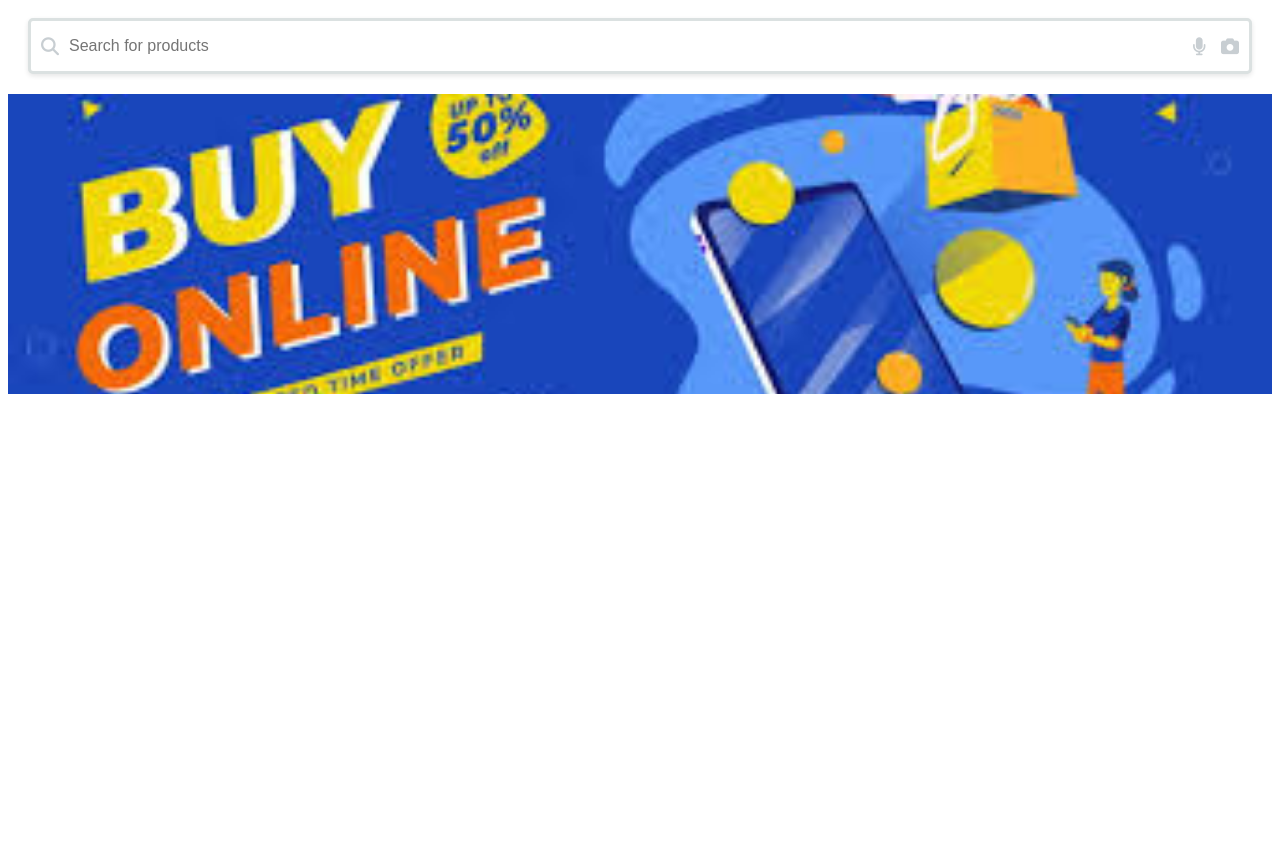
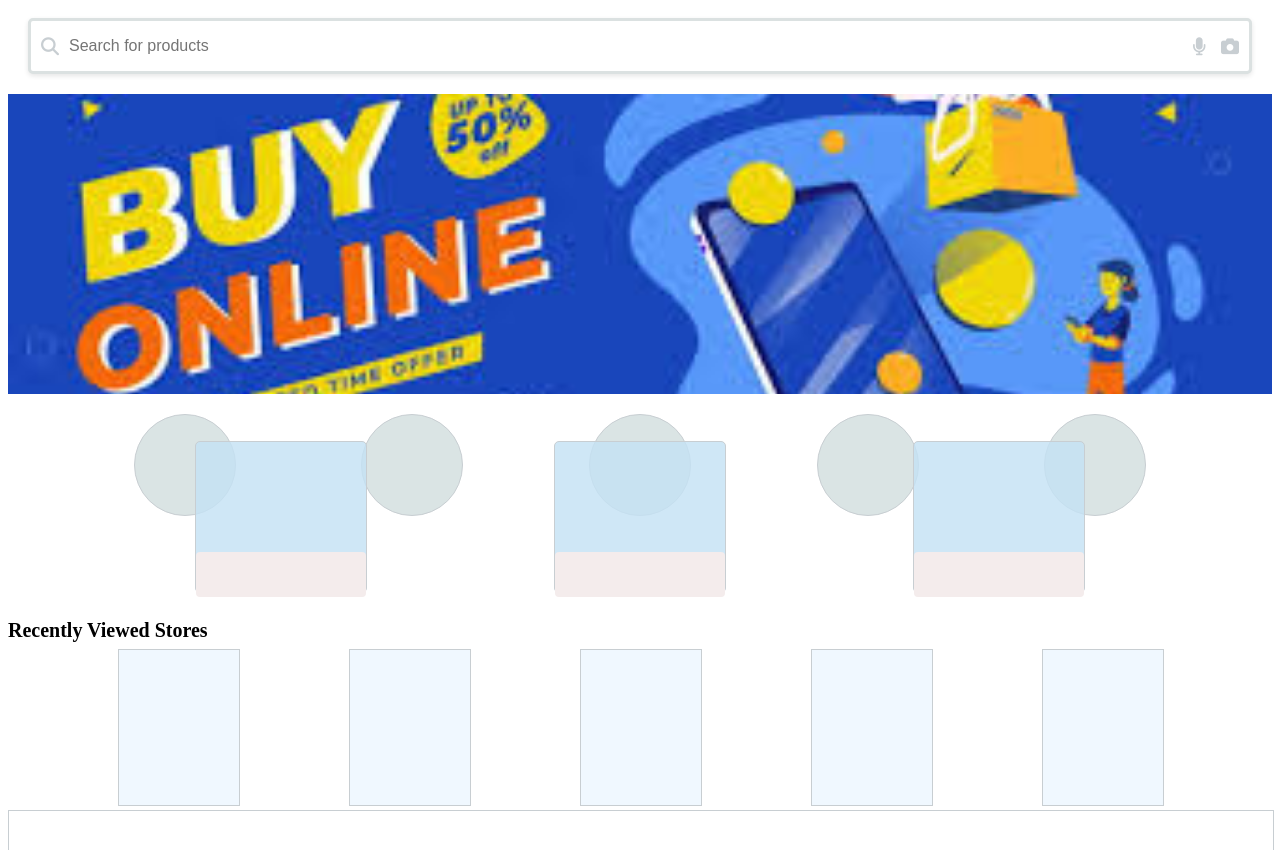
Before and after one commit to CodeWithHafi/FlipKart-Clone, a plain HTML site: page index.html in a window 1280 px wide. Shown: the part 90-940 px from the top of the page. Before the commit the page ends 800 px from the top, so only its background shows below. Drawn offline with Linux system fonts and the light colour scheme.

Commit message:
UI Updated

```diff
--- a/index.html
+++ b/index.html
@@ -49,8 +49,54 @@
 
     </div>
 
+    <!--Notice Sliders Ends-->
 
-    <!--Notice Sliders Ends-->
+    <!--Products-->
+    <div class="">
+        <div class="products">
+            <div class="shorcuts"></div>
+            <div class="shorcuts"></div>
+            <div class="shorcuts"></div>
+            <div class="shorcuts"></div>
+            <div class="shorcuts"></div>
+        </div>
+        <div class="offers">
+            <div class="ads">
+                <div class="ads-title"></div>
+            </div>
+            <div class="ads">
+                <div class="ads-title"></div>
+            </div>
+            <div class="ads">
+                <div class="ads-title"></div>
+            </div>
+        </div>
+    </div>
+
+    <!--Products End-->
+
+    <!--recently viewed-->
+    <h3 style="margin-bottom: 10px;">Recently Viewed Stores</h3>
+    <div class="recently-viewed">
+        <div class="viewed"></div>
+        <div class="viewed"></div>
+        <div class="viewed"></div>
+        <div class="viewed"></div>
+        <div class="viewed"></div>
+
+    </div>
+
+    <!--recently viewed end-->
+
+    <!--footer-->
+    <div class="footer">
+        <div class="footer-content">
+
+
+        </div>
+    </div>
+    <!--footer end-->
+
 
 
 </body>
--- a/styles.css
+++ b/styles.css
@@ -138,44 +138,98 @@ h2 {
     opacity: 1;
 }
 
-/* Mobile First Media Queries */
-@media (max-width: 600px) {
-    .header {
-        flex-direction: column;
-        padding: 10px;
+.products {
+    border-radius: 0%;
+    background-color: rgb(255, 255, 255);
+    display: flex;
+    width: 100%;
+    height: 230px;
+    justify-content: space-evenly;
+
+
 }
 
-    .header-flipkart, .header-grocery {
-        width: 100%;
-        margin: 5px 0;
+.shorcuts {
+    display: flex;
+    background-color: rgb(218, 228, 228);
+    border-radius: 50%;
+    width: 100px;
+    height: 100px;
+    margin-top: 20px;
+    border: 1px #c8ced2 solid;
+
 }
 
-    .search-bar {
-        margin: 10px auto;
-        width: 95%;
+.offers {
+    display: flex;
+    background-color: rgb(255, 255, 255);
+    width: 100%;
+    height: 170px;
+    margin-top: -15%;
+    justify-content: space-evenly;
 }
 
-    .notice-sliders {
-        height: 200px;
+.ads {
+    display: flex;
+    background-color: rgba(196, 226, 244, 0.814);
+    width: 170px;
+    height: 150px;
+    margin-top: 7px;
+    border-radius: 5px;
+    border: 1px #c8ced2 solid;
+
+
+
 }
 
-    h2 {
-        font-size: 18px;
-    }
+.ads-title {
+    display: flex;
+    width: 100%;
+    height: 30%;
+    background-color: rgb(244, 236, 236);
+    margin-top: 110px;
+    border-radius: 4px;
 }
 
-@media (min-width: 601px) and (max-width: 768px) {
-    .header {
-        padding: 10px 3%;
+.recently-viewed {
+    display: flex;
+    background-color: rgb(255, 255, 255);
+    width: 100%;
+    height: 160px;
+    padding: 1px;
+    justify-content: space-evenly;
+    margin-top: -5px;
 }
 
-    .search-bar {
-        margin: 15px auto;
-    }
+ h3 {
+    font-size: 20px;
+    font-weight: 600;
+    margin-top: 15px;
+    white-space: nowrap;
 }
 
-@media (min-width: 769px) {
-    .header {
-        padding: 10px 5%;
+.viewed {
+    display: flex;
+    background-color: aliceblue;
+    width: 120px;
+    height: 155px;
+    margin-top: 1px;
+    border: 1px #c8ced2 solid;
 }
+
+.footer {
+    display: flex;
+    background-color: rgb(238, 237, 237);
+    width: 100%;
+    height: 52px;
+    margin-top: 1px;
+    border: 1px #c8ced2 solid;
+    box-shadow: #0a0c0d;
 }
+
+.footer-content {
+    display: flex;
+    background-color: rgb(255, 255, 255);
+    width: 100%;
+    height: 100%;
+}
```
Lines whose indentation alone changed are shown as unchanged.
